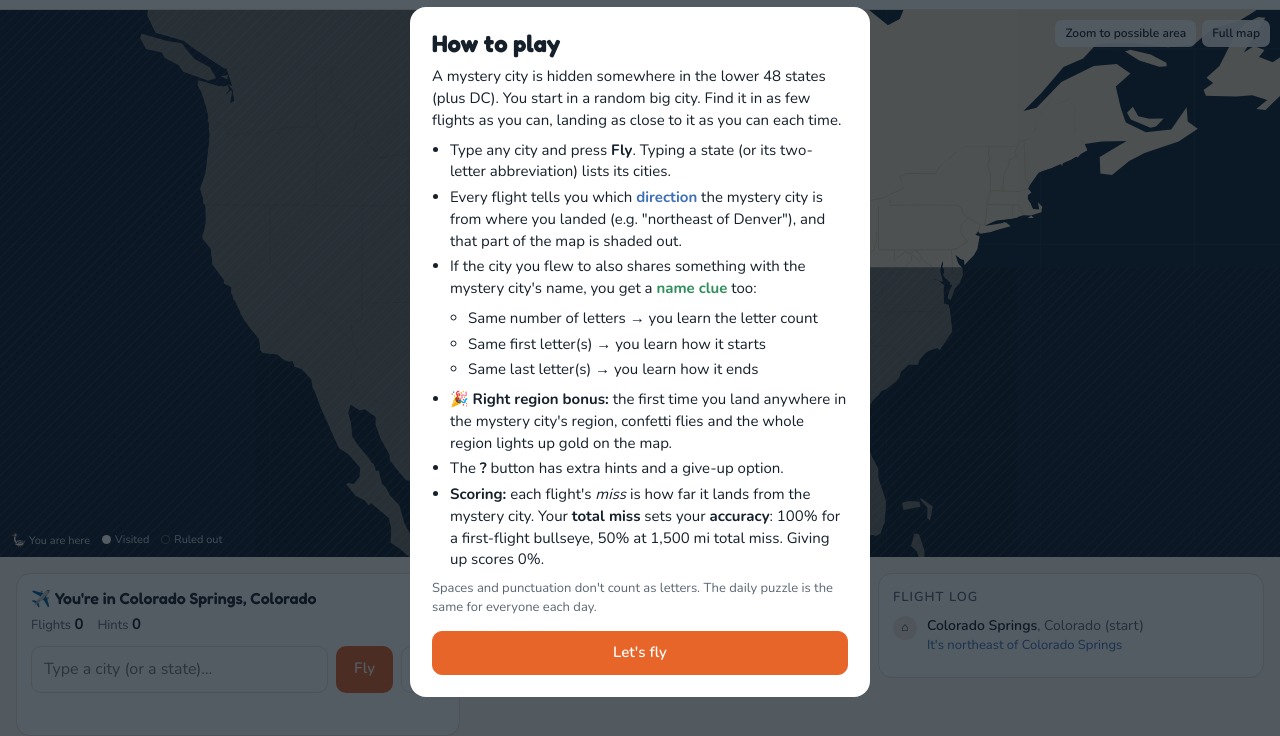
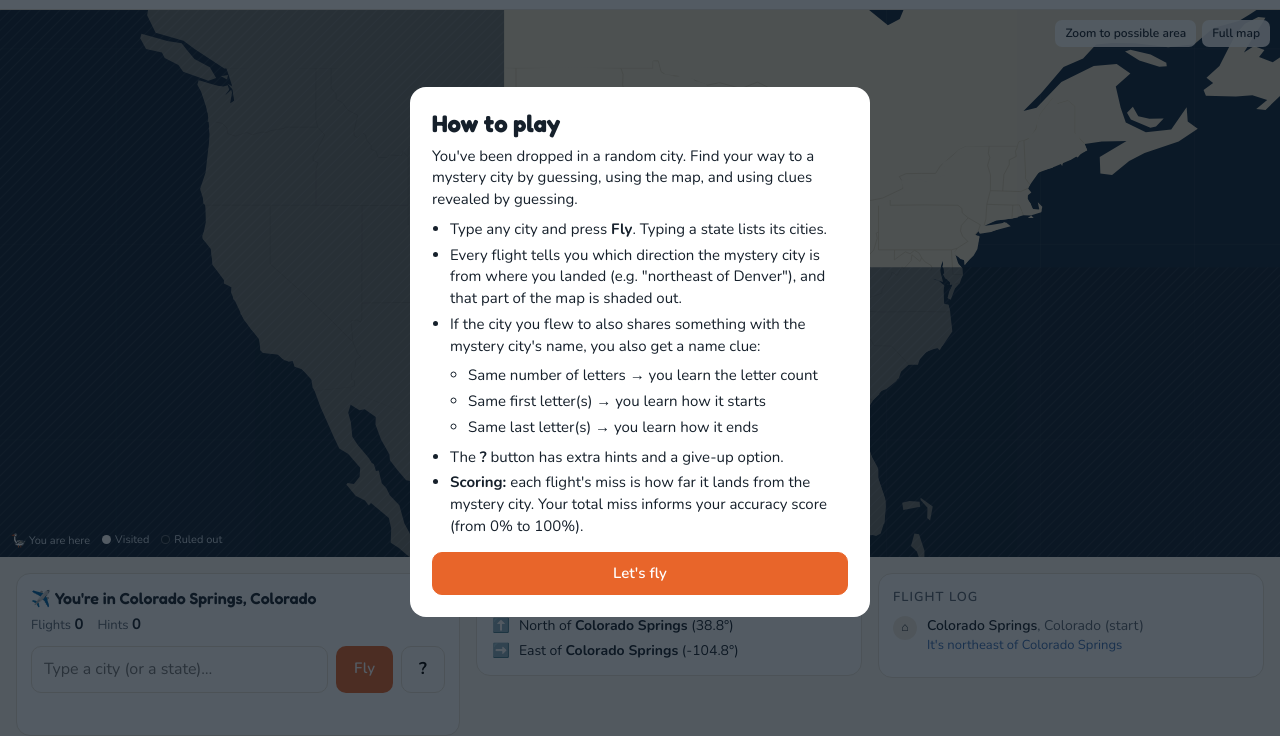
Before and after one commit to ngoose7-stack/goose-chase, a plain HTML site: page usa/index.html in a window 1280 px wide. Shown: the part 48-784 px from the top of the page. Drawn offline with nearby package versions, Linux system fonts and the light colour scheme.

Commit message:
New How to play text
Co-Authored-By: Claude Opus 5.5 <noreply@anthropic.com>
Claude-Session: https://claude.ai/code/session_01V7L8F33wFj7tbKv6fTUtjF

```diff
--- a/usa/index.html
+++ b/usa/index.html
@@ -178,21 +178,19 @@ h3{margin:0 0 10px;font:600 13px Nunito;text-transform:uppercase;letter-spacing:
 
 <div class="overlay" id="howOv"><div class="modal">
   <h2>How to play</h2>
-  <p>A mystery city is hidden somewhere in the lower 48 states (plus DC). You start in a random big city. Find it in as few flights as you can, landing as close to it as you can each time.</p>
+  <p>You've been dropped in a random city. Find your way to a mystery city by guessing, using the map, and using clues revealed by guessing.</p>
   <ul>
-    <li>Type any city and press <b>Fly</b>. Typing a state (or its two-letter abbreviation) lists its cities.</li>
-    <li>Every flight tells you which <b style="color:var(--dir)">direction</b> the mystery city is from where you landed (e.g. "northeast of Denver"), and that part of the map is shaded out.</li>
-    <li>If the city you flew to also shares something with the mystery city's name, you get a <b style="color:var(--good)">name clue</b> too:
+    <li>Type any city and press <b>Fly</b>. Typing a state lists its cities.</li>
+    <li>Every flight tells you which direction the mystery city is from where you landed (e.g. "northeast of Denver"), and that part of the map is shaded out.</li>
+    <li>If the city you flew to also shares something with the mystery city's name, you also get a name clue:
       <ul>
         <li>Same number of letters → you learn the letter count</li>
         <li>Same first letter(s) → you learn how it starts</li>
         <li>Same last letter(s) → you learn how it ends</li>
       </ul></li>
-    <li>🎉 <b>Right region bonus:</b> the first time you land anywhere in the mystery city's region, confetti flies and the whole region lights up gold on the map.</li>
     <li>The <b>?</b> button has extra hints and a give-up option.</li>
-    <li><b>Scoring:</b> each flight's <i>miss</i> is how far it lands from the mystery city. Your <b>total miss</b> sets your <b>accuracy</b>: 100% for a first-flight bullseye, 50% at 1,500 mi total miss. Giving up scores 0%.</li>
+    <li><b>Scoring:</b> each flight's miss is how far it lands from the mystery city. Your total miss informs your accuracy score (from 0% to 100%).</li>
   </ul>
-  <p style="color:var(--muted);font-size:13px">Spaces and punctuation don't count as letters. The daily puzzle is the same for everyone each day.</p>
   <div class="mrow"><button class="pri" data-close>Let's fly</button></div>
 </div></div>
 
```
Also changed, not shown: international/index.html (+3 -5 lines).
